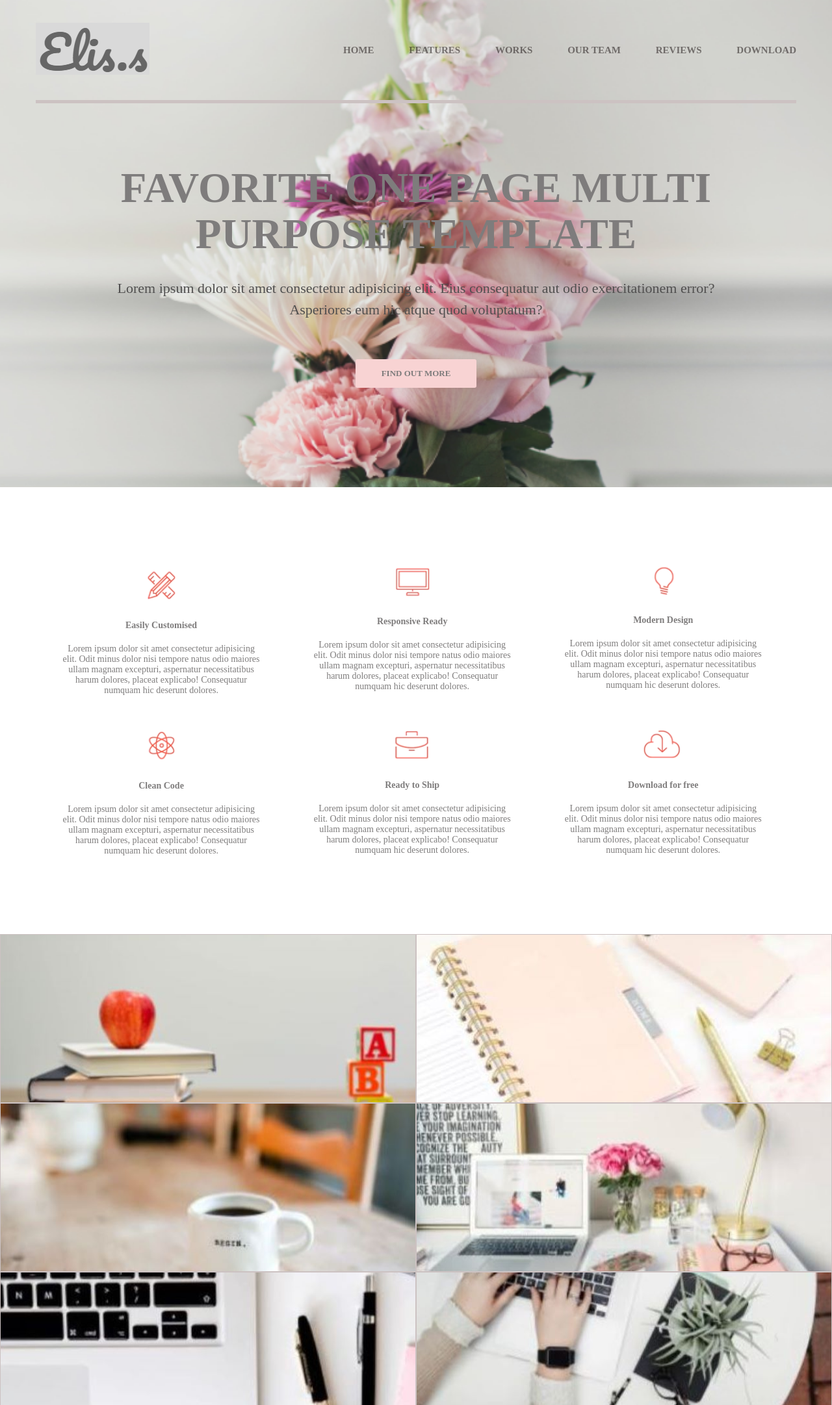
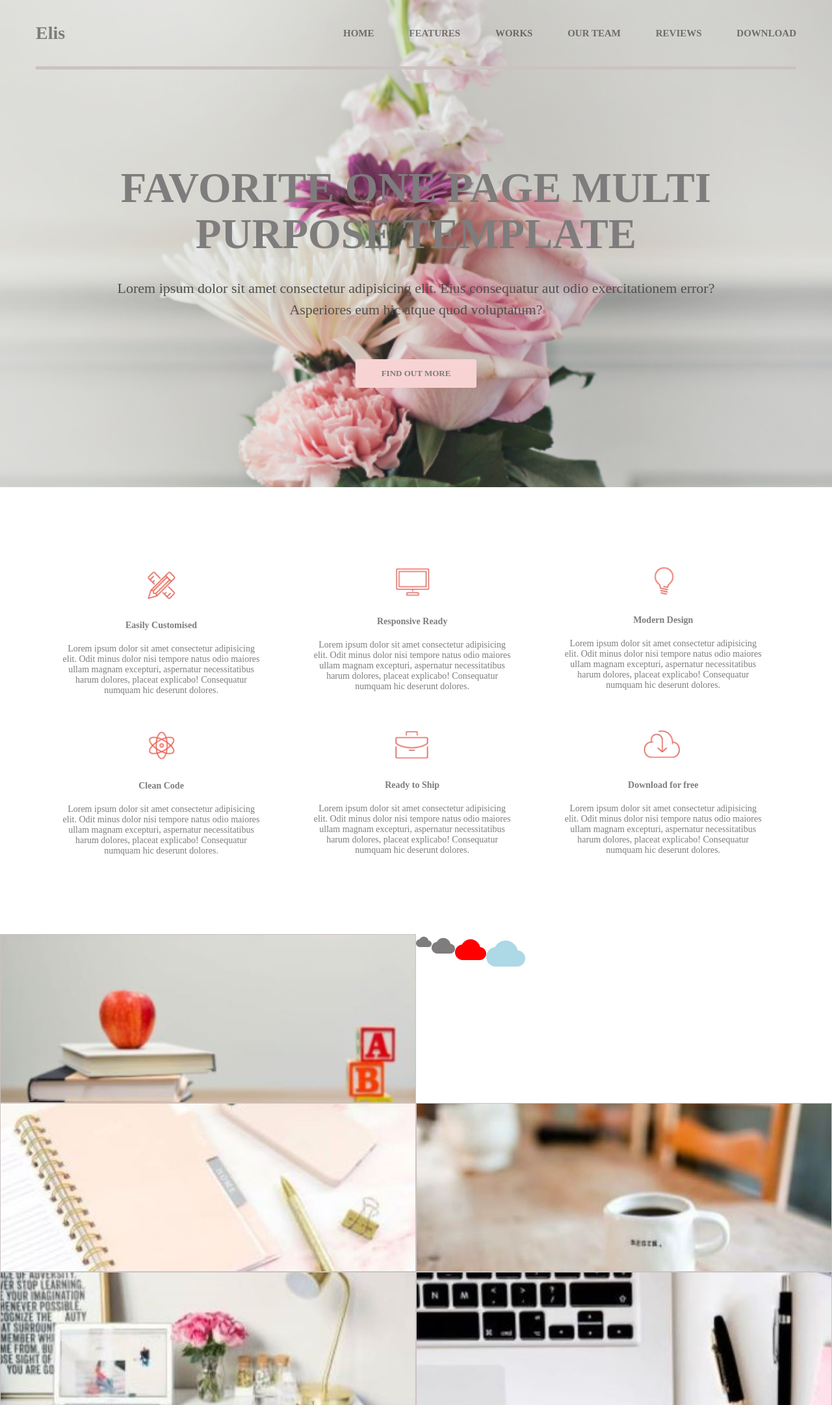
Before and after one commit to elis-11/www, a plain HTML site: page index.html in a window 1280 px wide. Shown: the top 2163 px of the page at 65% size. Drawn offline with nearby package versions, Linux system fonts and the light colour scheme.

Commit message:
link Material + Icons

```diff
--- a/index.html
+++ b/index.html
@@ -14,7 +14,7 @@
     <meta name="msapplication-TileColor" content="#da532c">
     <meta name="theme-color" content="#ffffff">
     <!-- favicons -->
-
+    <link rel="stylesheet" href="https://fonts.googleapis.com/icon?family=Material+Icons">
     <meta name="description" content="description">
      <title>Elis</title>
      <script src="https://cdnjs.cloudflare.com/ajax/libs/jquery/3.5.1/jquery.min.js"></script>
@@ -60,7 +60,8 @@
     <div class="container">
         <div class="header_inner">
             <div class="header_logo">
-                <img src="/img/head/l.jpg" alt="">
+                <!-- <img src="/img/head/l.jpg" alt=""> -->
+                <h1>Elis</h1>
             </div>
             <nav class="nav">
                 <a class="nav_link" href="#"
@@ -138,6 +139,11 @@
             <div class="works_text">xxhgghfhfg</div>
         </div>
     </div>
+    <i class="material-icons" style="font-size:24px;">cloud</i>
+<i class="material-icons" style="font-size:36px;">cloud</i>
+<i class="material-icons" style="font-size:48px;color:red;">cloud</i>
+<i class="material-icons" style="font-size:60px;color:lightblue;">cloud</i>
+
     <div class="works_item">
         <img class="works_photo"  src="/img/works/2w.jpg" alt="">
         <div class="works_content">
```
